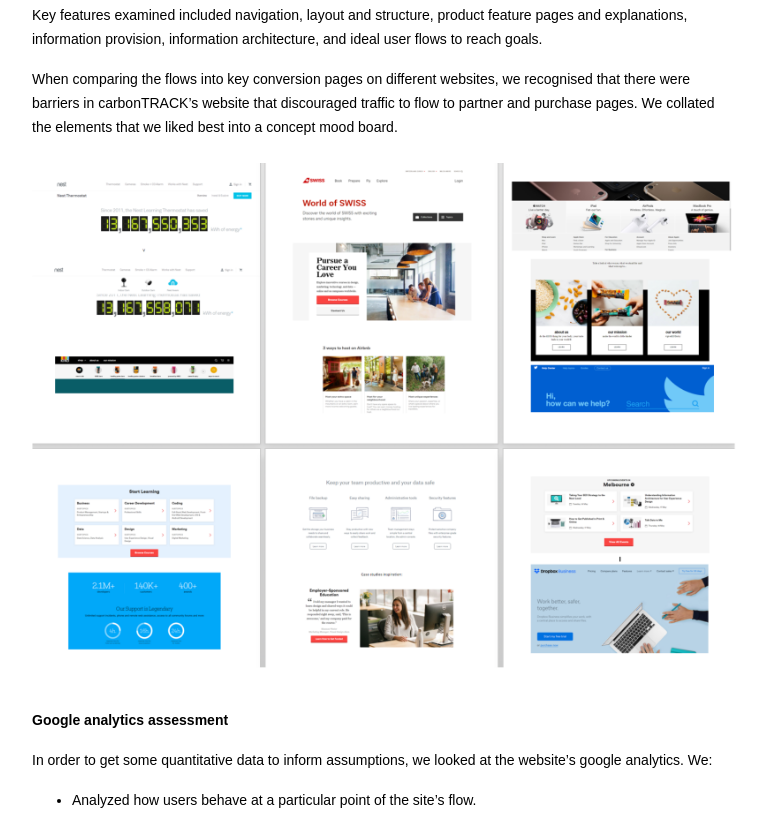
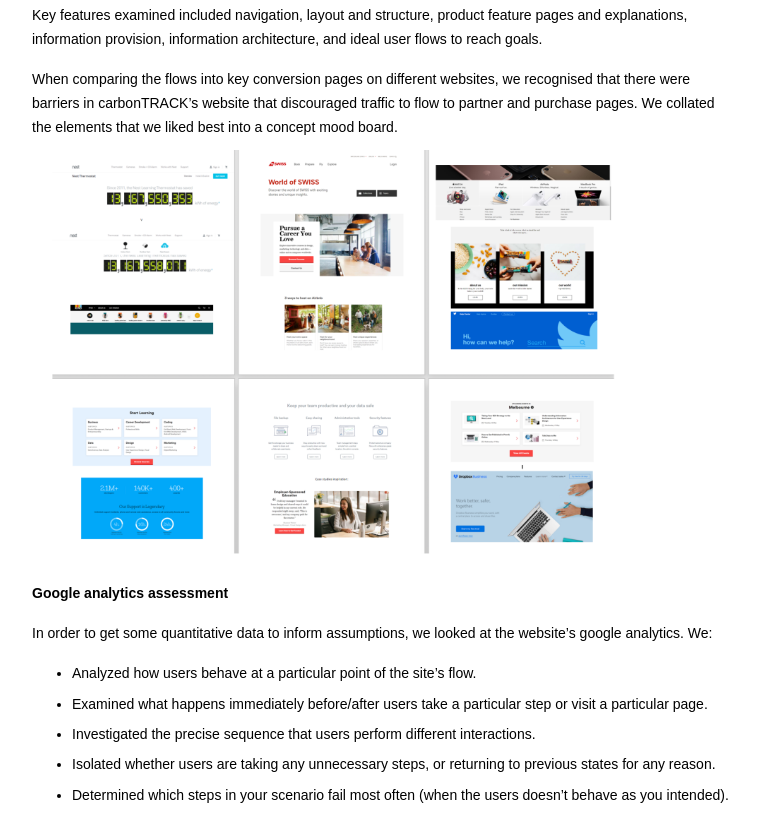
Before and after one commit to debracupitt/portfolio, a website: page carbontrack-website.html in a window 768 px wide. Shown: the part 930-1743 px from the top of the page. Drawn offline with Linux system fonts and the light colour scheme.

Commit message:
fix spacing on ct-website page images

```diff
--- a/carbontrack-website.html
+++ b/carbontrack-website.html
@@ -53,7 +53,7 @@
   <p>When comparing the flows into key conversion pages on different websites, we recognised that there were barriers in carbonTRACK’s website that discouraged traffic to flow to partner and purchase pages. We collated the elements that we liked best into a concept mood board.
   </p>
 
-  <img src="resources/images/ct-website/competitors.png"/>
+  <img class="case-img" src="resources/images/ct-website/competitors.png"/>
   <br />
 
   <p class="bold">Google analytics assessment</p>
@@ -85,7 +85,7 @@
     </li>
   </ul>
 
-  <img src="resources/images/ct-website/google-analytics.png"/>
+  <img class="case-img" src="resources/images/ct-website/google-analytics.png"/>
   <br />
 
   <p class="bold">User Testing - Interviews
@@ -132,7 +132,7 @@
   <p>The blueprint includes what the customer does, things the business does that the customer cannot see, and all the things in the background that support those actions (support processes and systems).
   </p>
 
-  <img src="resources/images/ct-website/service-blueprint.png"/>
+  <img class="case-img" src="resources/images/ct-website/service-blueprint.png"/>
   <br />
 
   <p class="bold">User Analysis and Persona Development
--- a/resources/sass/_base.scss
+++ b/resources/sass/_base.scss
@@ -442,7 +442,3 @@ header {
   font-style: italic;
   padding: 0 30px;
 }
-
-.case-image {
-  width: 70%;
-}
--- a/resources/sass/_components.scss
+++ b/resources/sass/_components.scss
@@ -7,6 +7,11 @@
 .card-big {
   width: 30%;
   height: 100%;
+}
+
+.case-img {
+  padding: 5px 50px;
+  width: 80%;
 }
 
 .card {
@@ -74,6 +79,11 @@
   .card-big {
     height: 100%;
   }
+
+  .case-img {
+    padding: 3px 40px;
+    width: 80%;
+  }
 }
 
 @media only screen and (max-width: 768px) {
@@ -87,4 +97,9 @@
     height: 100%;
     padding: 3px;
   }
+
+  .case-img {
+    padding: 3px 20px;
+    width: 80%;
+  }
 }
```
Also changed, not shown: resources/css/main.css, 1 other file.
